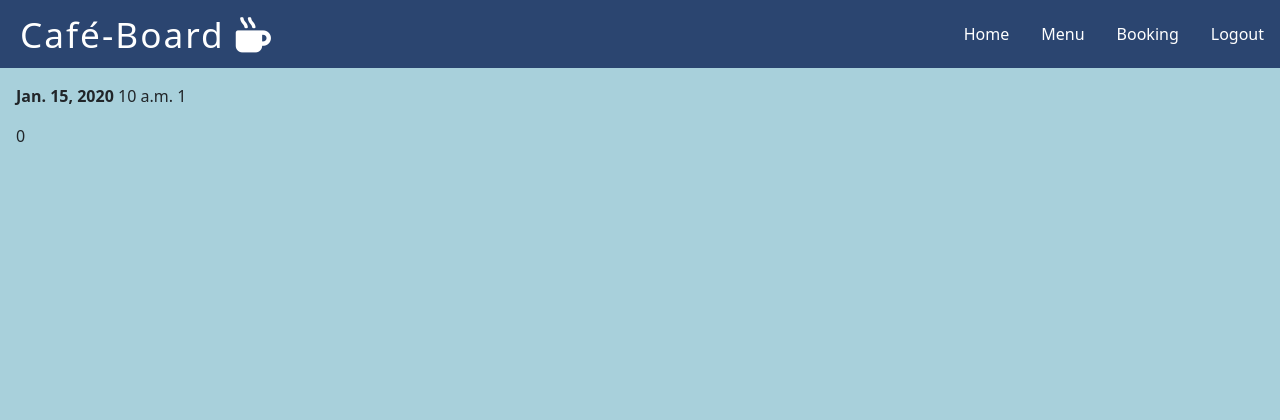
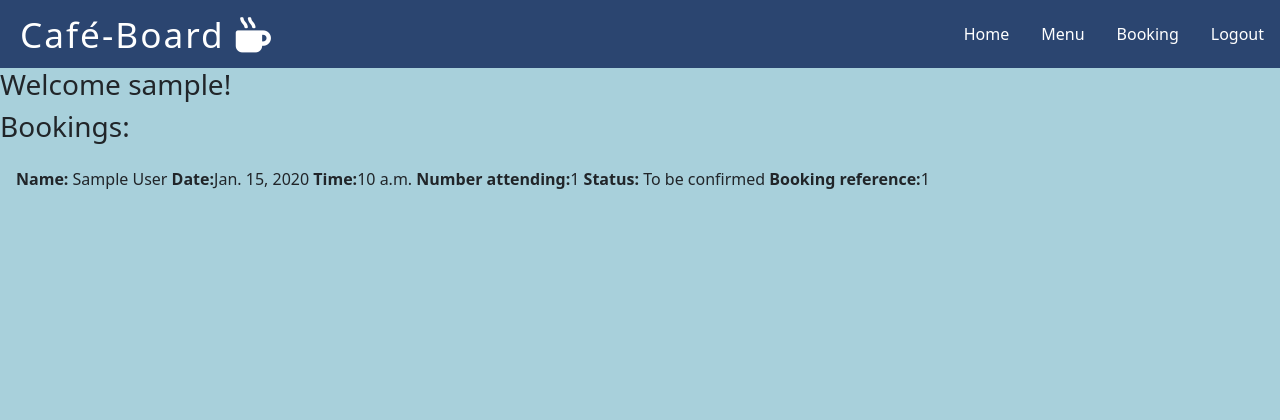
Before and after one commit to leoniemclaughlin7/cafe-board, a Django app: page /bookings/display_booking in a window 1280 px wide. Shown: the top 420 px of the page. Run offline with Django 3.2, Linux system fonts and the light colour scheme; a user stored in the database is signed in; tables that the repository leaves empty hold one stand-in row (values such as "Sample post").

Commit message:
Add booking status to displayed bookings in booking app

```diff
--- a/booking/views.py
+++ b/booking/views.py
@@ -36,8 +36,8 @@ def customer_booking(request):
 
 
 def display_booking(request):
-    customer_instances = Customer.objects.filter(user=request.user)
-    bookings = Booking.objects.filter(customer__in=customer_instances)
+    customer = Customer.objects.filter(user=request.user)
+    bookings = Booking.objects.filter(customer__in=customer)
     context = {
         'bookings': bookings,
     }
--- a/templates/profile.html
+++ b/templates/profile.html
@@ -1,14 +1,28 @@
 {% extends "base.html" %} {% block content %}
-
+<div>
+  <h3>Welcome {{user.username}}!</h3>
+</div>
+<div>
+  <h3>Bookings:</h3>
+</div>
 <div class="card-body">
   {% for booking in bookings %}
   <div>
     <p>
-            <strong>{{ booking.booking_date }}</strong>
-            <span> {{ booking.booking_time }} </span>
-            <span>{{booking.number_attending}}</span>
+      <span
+        ><strong>Name:</strong> {{ booking.customer.first_name }}
+        {{booking.customer.last_name}}</span
+      >
+      <strong>Date:</strong><span>{{ booking.booking_date }}</span>
+      <strong>Time:</strong><span>{{ booking.booking_time }} </span>
+      <strong>Number attending:</strong
+      ><span>{{booking.number_attending}}</span>
+      <strong>Status:</strong>
+      {% if booking.booking_status == 0 %} <span>To be confirmed</span>
+      {% elif booking.booking_status == 1 %}
+      <span>Confirmed</span>{%else%}<span>Cancelled</span>{% endif %}
+      <strong>Booking reference:</strong><span>{{ booking.id }}</span>
     </p>
-        {{ booking.booking_status | linebreaks }}
   </div>
   {% endfor %}
 </div>
```
Lines whose indentation alone changed are shown as unchanged.
